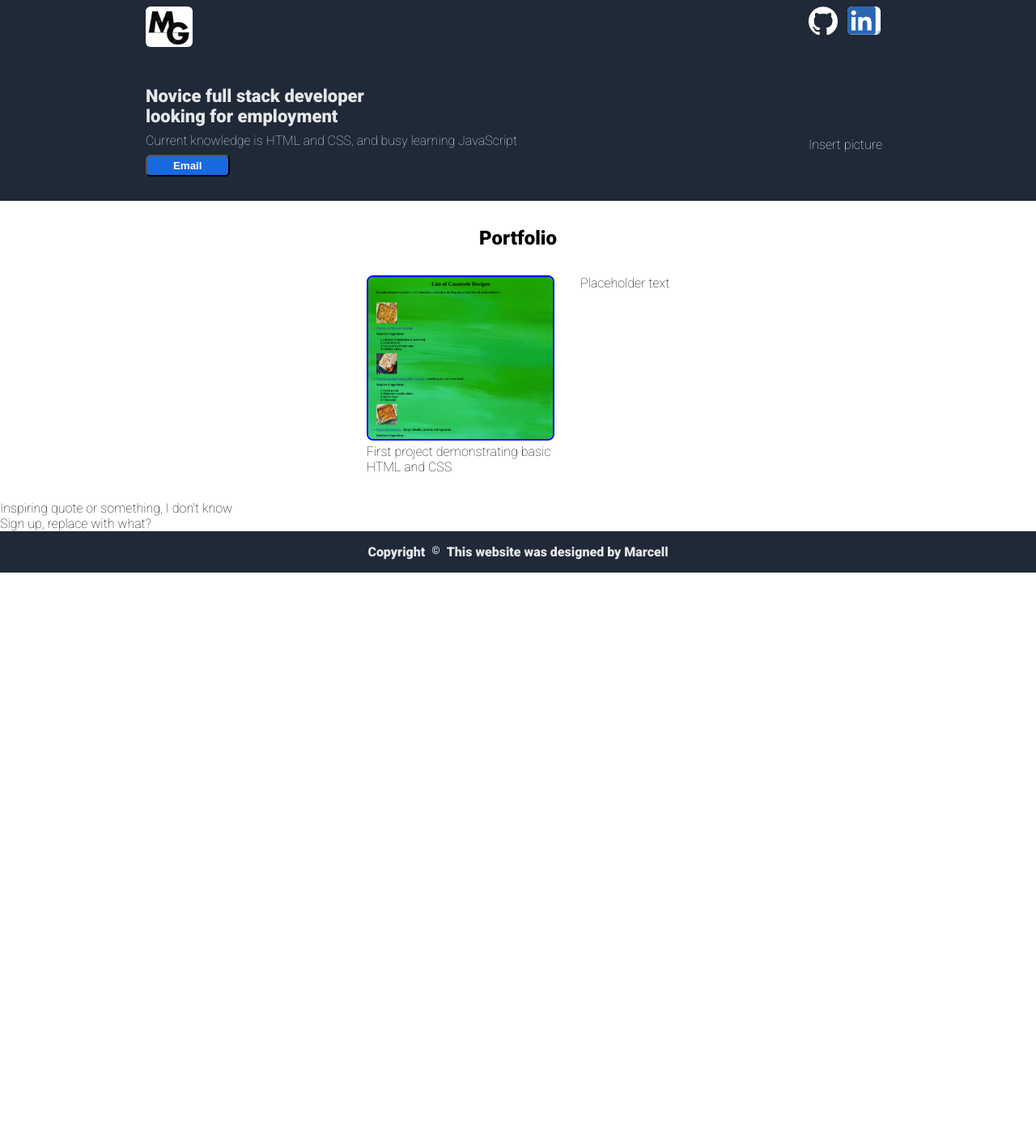
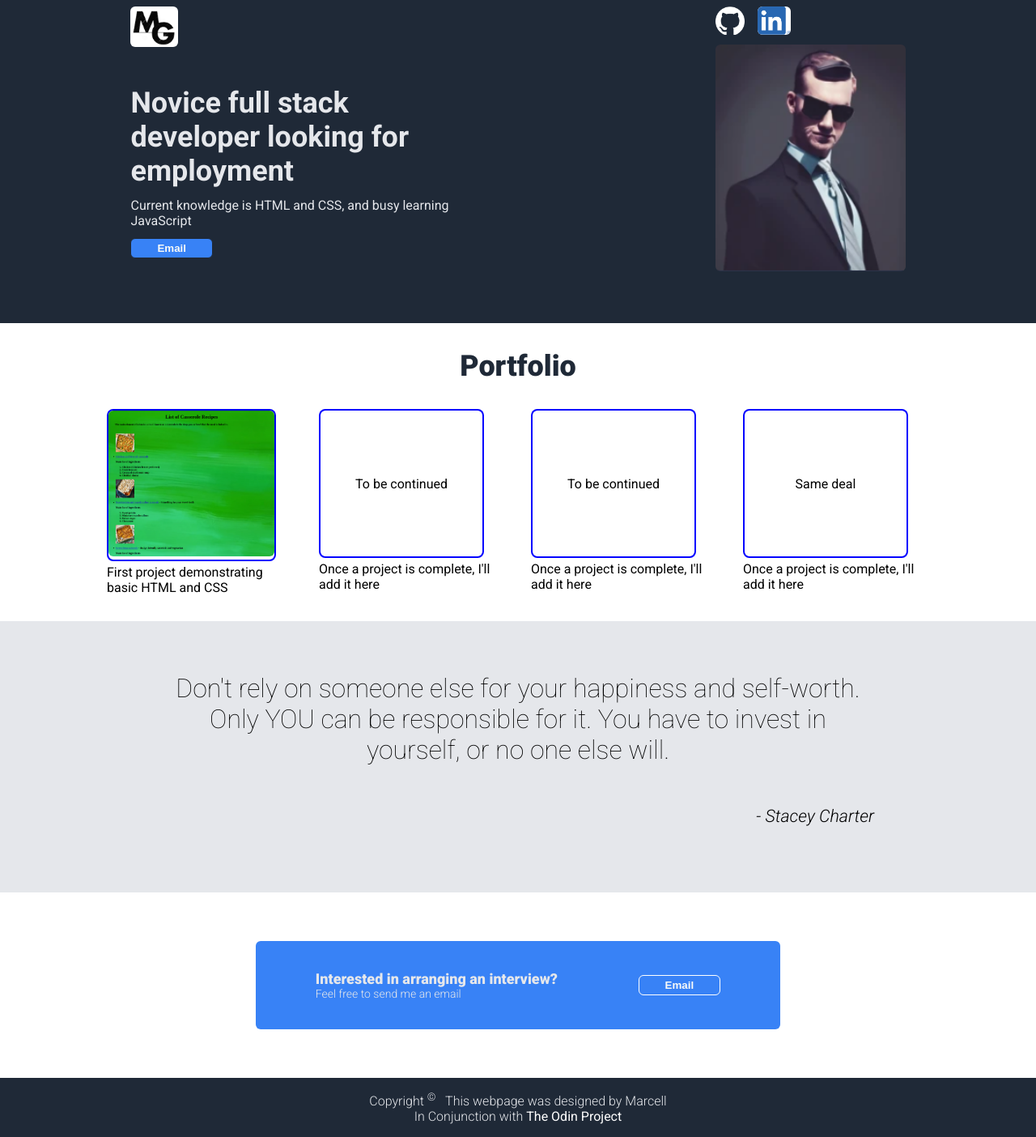
Before and after one commit to Marcell1992/demo-cv, a plain HTML site: page index.html in a window 1280 px wide. Shown: the whole page at 81% size. Before the commit the page ends 800 px from the top, so only its background shows below. Drawn offline with Linux system fonts and the light colour scheme.

Commit message:
Project in question complete
Will add more as I complete The Odin Project and others

```diff
--- a/index.html
+++ b/index.html
@@ -2,62 +2,103 @@
 <html lang="en">
 <head>
     <meta charset="UTF-8">
-    <meta name="viewport" content="width=device-width, initial-scale=1.0">
+    <!-- <meta name="viewport" content="width=device-width, initial-scale=1.0"> -->
     <link rel="stylesheet" href="style.css"/>
     <link rel="icon" type="image/x-icon" href="/images/favicon.webp">
     <title>Marcell's Landing Page</title>
     <link rel="preconnect" href="https://fonts.googleapis.com">
-<link rel="preconnect" href="https://fonts.gstatic.com" crossorigin>
-<link href="https://fonts.googleapis.com/css2?family=Roboto:ital,wght@0,100;0,900;1,100;1,300;1,900&display=swap" rel="stylesheet">
+    <link rel="preconnect" href="https://fonts.gstatic.com" crossorigin>
+    <link href="https://fonts.googleapis.com/css2?family=Roboto:ital,wght@0,100;0,300;0,400;0,500;0,700;0,900;1,100;1,300;1,400;1,500;1,700;1,900&display=swap" rel="stylesheet">
 </head>
 <body>
-    <div class="header">
+
+    <div class="header dsflex">
         <div class="left-header">
             <div class="logo">
                 <a href="cv.html" title="Curriculum Vitae" target="_blank" rel="noopener noreferrer">
                    <img src="./images/Logo.png" height="50">
                 </a>
             </div>
+
             <div class="sub-recruit">Novice full stack developer looking for employment</div>
+
             <div class="sub-text">Current knowledge is HTML and CSS, and busy learning JavaScript</div>
-            <div><button class="contact">Email</button> </div>
+
+            <div><a href="mailto:gannon.marcell@hotmail.com">
+                    <button class="contact">Email</button>
+                </a>
+            </div>
         </div>
-        <div class="pictures">
-            <div class="right-links">
+
+        <div class="pictures dsflex">
+            <div class="right-links ds flex">
                 <a href="https://github.com/Marcell1992/Marcell1992.git" title="Github Profile"
                    target="_blank" rel="noopener noreferrer">
                    <img src="./images/github.png" height="35"/>
                 </a>
-                <a href="www.linkedin.com/in/marcell-gannon-b3658924a" title="Linkedin Profile"
+
+                <a href="https://www.linkedin.com/in/marcell-gannon-b3658924a" title="Linkedin Profile"
                    target="_blank" rel="noopener noreferrer">
                    <img class="linkedin" src="./images/LI-In-Bug.png" height="35"/>
                 </a>
             </div>
-            <div class="profile-pic">Insert picture</div>
+
+            <div class="profile-pic"><img src="./images/goofy.png" height="280" title="My goofy avatar"></div>
         </div>
     </div>
-    <div class="portfolio">
+
+    <div class="portfolio dsflex">
         <div class="pr-header">Portfolio</div>
-        <div class="projects">
+
+        <div class="projects dsflex">
             <div class="project1">
                 <div class="project1-pic">
                     <a href="https://github.com/Marcell1992/odin-recipes" target="_blank" rel="noopener noreferrer">
-                       <img src="./images/recipes.png" height="200">
+                       <img class="pic1" src="./images/recipes.png" height="180">
                     </a>
                 </div>
-                <div class="project1-txt">First project demonstrating basic HTML and CSS</div>
+                <div class="project-txt">First project demonstrating basic HTML and CSS</div>
             </div>
-            <div class="project2">Placeholder text</div>
+
+            <div class="project2">
+                <div class="project2-pic dsflex">To be continued</div>
+                <div class="project-txt">Once a project is complete, I'll add it here</div>
+            </div>
+
+            <div class="project3">
+                <div class="project2-pic dsflex">To be continued</div>
+                <div class="project-txt">Once a project is complete, I'll add it here</div>
+            </div>
+
+            <div class="project3">
+                <div class="project2-pic dsflex">Same deal</div>
+                <div class="project-txt">Once a project is complete, I'll add it here</div>
+            </div>
         </div>
     </div>
+
     <div class="inspiring">
-        Inspiring quote or something, I don't know
+        <p>Don't rely on someone else for your happiness and self-worth. Only YOU can be responsible for it. You have to invest in yourself, or no one else will.</p>
+        <h6><i>- Stacey Charter</i></h6>
     </div>
-    <div class="sign-up">
-        Sign up, replace with what?
+
+    <div class="contact2 dsflex">
+        <div class="sn-left">
+            <div class="sn-header">Interested in arranging an interview?</div>
+            <div class="sn-footer">Feel free to send me an email</div>
+        </div>
+
+        <div>
+            <a href="mailto:gannon.marcell@hotmail.com">
+                <button>Email</button>
+            </a>
+        </div>
     </div>
+
     <div class="footer">
-        Copyright&#160;&#160;<sub>&#169;</sub> &#160;&#160;This website was designed by Marcell
+        Copyright&#160;<sup>&#169;</sup> &#160;&#160;This webpage was designed by Marcell
+        <br> In Conjunction with <a target="_blank" href="https://www.theodinproject.com/">The Odin Project</a>
     </div>
+<!--Favicon and goofy pic generated using Craiyon-->
 </body>
 </html>
--- a/style.css
+++ b/style.css
@@ -1,13 +1,21 @@
 body {
     display: flex;
     flex-direction: column;
-    justify-content: space-between;
     margin: 0;
     font-family: 'Roboto', sans-serif;
 }
 
+a {
+    color: white;
+    text-decoration: none;
+    font-weight: 400;
+}
+
+.dsflex {
+    display: flex;
+}
+
 .header {
-    display: flex;
     justify-content: space-around;
     background-color: #1F2937;
     color: #E5E7EB;
@@ -21,25 +29,30 @@ body {
 
 .sub-recruit {
     margin: 8px 0px;
-    font-size: 22px;
-    font-weight: 800;
-    max-width: 300px;
+    font-size: 36px;
+    font-weight: bolder;
+    width: 400px;
 }
 
 .sub-text {
-    margin: 8px 0px;
+    margin: 12px 0px;
+    width: 400px;
+}
+
+button {
+   border-radius: 6px;
+   padding: 4px 32px;
+   background-color: #3882F6;
+   color: #F9FAF8;
+   font-weight: 600;
+   border: 1px solid white;
 }
 
 .contact {
-   border-radius: 6px;
-   padding: 4px 32px;
-   background-color: rgb(24, 104, 223);
-   color: white;
-   font-weight: 600;
+    border-color: #1F2937;
 }
 
 .pictures {
-    display: flex;
     flex-direction: column;
     justify-content: space-between;
     background-color: #1F2937;
@@ -53,17 +66,11 @@ body {
 }
 
 .right-links {
-    display: flex;
     justify-content: flex-end;
     margin: 8px 0px;
 }
 
-/*.profile-pic {
-    width: 300px;
-}*/
-
 .portfolio {
-    display: flex;
     flex-direction: column;
     padding-bottom: 32px;
 }
@@ -71,38 +78,88 @@ body {
 .pr-header {
     text-align: center;
     margin: 32px;
-    font-size: 24px;
+    font-size: 36px;
     font-weight: 800;
+    color: #1F2937;
 }
 
 .projects {
-    display: flex;
     justify-content: center;
     gap: 32px;
+    flex-wrap: wrap;
+    padding: 0px 16px;
 }
+
 img {
     border-radius: 6px;
 }
 
 .project1-pic {
-    display: flex;
     border: 2px solid blue;
     border-radius: 8px;
     width:fit-content;
-    height: 200px;
+    height: auto;
 }
 
-.project1-txt {
+.pic1:hover {
+    height: 600px;
+    width: 750px;
+}
+
+.project-txt {
     flex-wrap: wrap;
     width: 230px;
     padding-top: 4px;
 }
 
+.project2-pic {
+    height: 180px;
+    border-radius: 8px;
+    border: 2px solid blue;
+    width: 200px;
+    justify-content: center;
+    align-items: center;
+}
+
+.inspiring {
+    background-color: #E5E7EB;
+    padding: 32px 200px;
+    text-align: center;
+    font-size: 32px;
+    font-weight: lighter;
+}
+
+h6 {
+    font-weight: 300;
+    text-align: end;
+}
+
+.contact2 {
+    justify-content: space-around;
+    background-color: #3882F6;
+    align-items: center;
+    align-self: center;
+    margin: 60px;
+    color: #E5E7EB;
+    padding: 36px 24px;
+    border-radius: 6px;
+    width: 600px;
+}
+
+.sn-header {
+    font-weight: 1000;
+    font-size: 18px;
+}
+
+.sn-footer {
+    font-weight: 300;
+    font-size: 14px;
+}
+
 .footer {
-    display: flex;
-    justify-content: center;
+    text-align: center;
     background-color: #1F2937;
     color: #E5E7EB;
-    font-weight: 600;
+    font-weight:300;
     padding: 16px 0px;
 }
```
Also changed, not shown: images/goofy.png (added).
